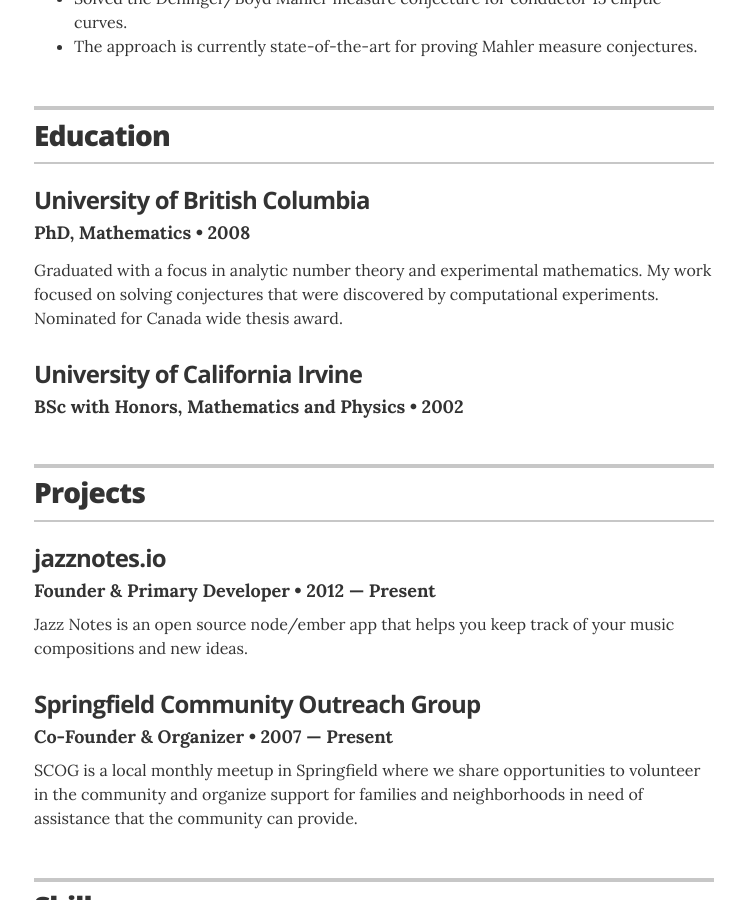
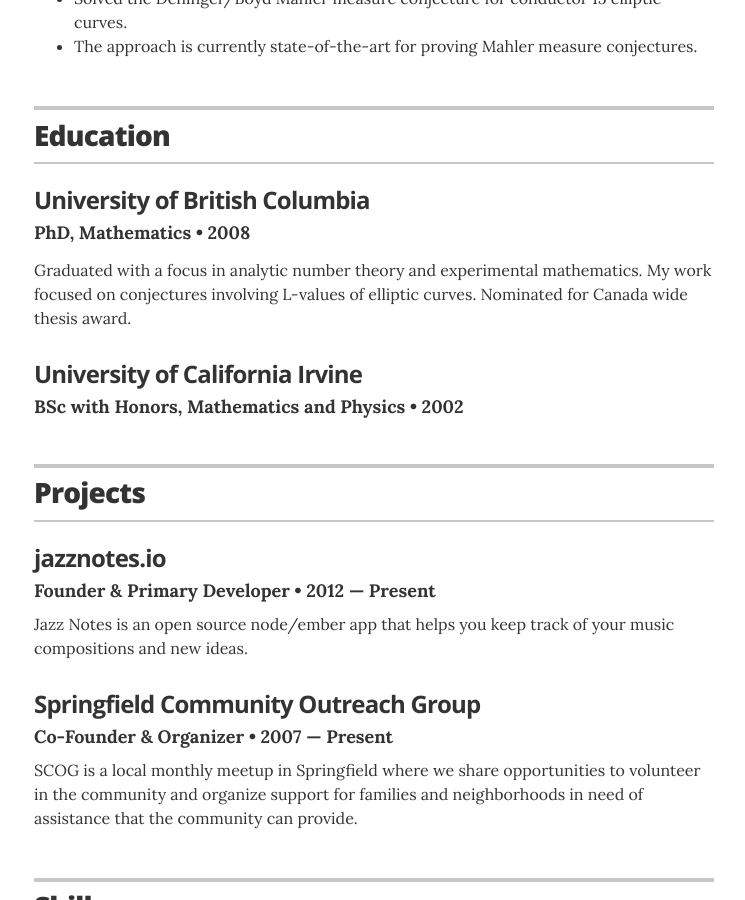
Before and after one commit to matrogers2/matrogers2.github.io, a Jekyll site: the page built from index.html, in a window 1280 px wide and 900 px high, scrolled down 1871 px. Shown: the whole window, without its empty margins (266-1011 px from the left). Built offline with Jekyll 4.4.1, drawn with Linux system fonts in a browser that asks for light colours.

Commit message:
Update stuff

```diff
--- a/_data/education.yml
+++ b/_data/education.yml
@@ -2,7 +2,7 @@
 - degree: PhD, Mathematics
   uni: University of British Columbia
   year: 2008
-  summary: Graduated with a focus in analytic number theory and experimental mathematics. My work focused on solving conjectures that were discovered by computational experiments. Nominated for Canada wide thesis award.
+  summary: Graduated with a focus in analytic number theory and experimental mathematics. My work focused on conjectures involving L-values of elliptic curves. Nominated for Canada wide thesis award.
 
 - degree: BSc with Honors, Mathematics and Physics
   uni: University of California Irvine
```
